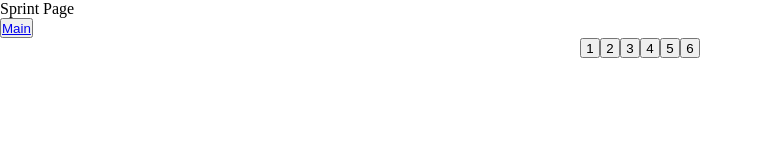
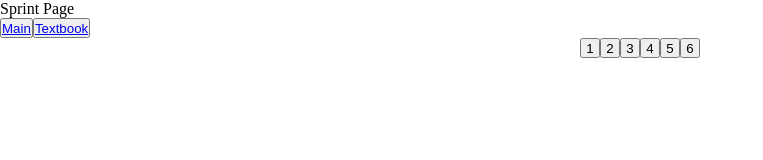
Before and after one commit to anaya-che/rslang, a React (Create React App) app: page /games/sprint in a window 1280 px wide. Shown: the top 160 px of the page, without its empty margins (0-763 px from the left). Built offline with nearby package versions, Linux system fonts and the light colour scheme.

Commit message:
feat: add link to textbook in navigation

```diff
--- a/src/modules/games/sprint/sprint-page.tsx
+++ b/src/modules/games/sprint/sprint-page.tsx
@@ -1,5 +1,6 @@
 import { observer } from 'mobx-react-lite';
 import { Link } from 'react-router-dom';
+import { appState } from '../../../store';
 import { sprintState } from '../../../store/sprint-state';
 import { Categories } from "./components/categories";
 import { Game } from './components/game';
@@ -14,6 +15,12 @@ export const SprintPage: React.FC = observer(()=> {
         <button onClick={sprintState.setDefault}>
           <Link to="/">Main</Link>
         </button>
+        <button onClick={() => {
+          appState.setPage()
+          sprintState.setDefault()
+          }}>
+          <Link to="/textbook/1/1">Textbook</Link>
+        </button>
       </header>
       <div className={style.sprintPage}>
         { sprintState.isGame && (sprintState.currentWord !== null)
```
